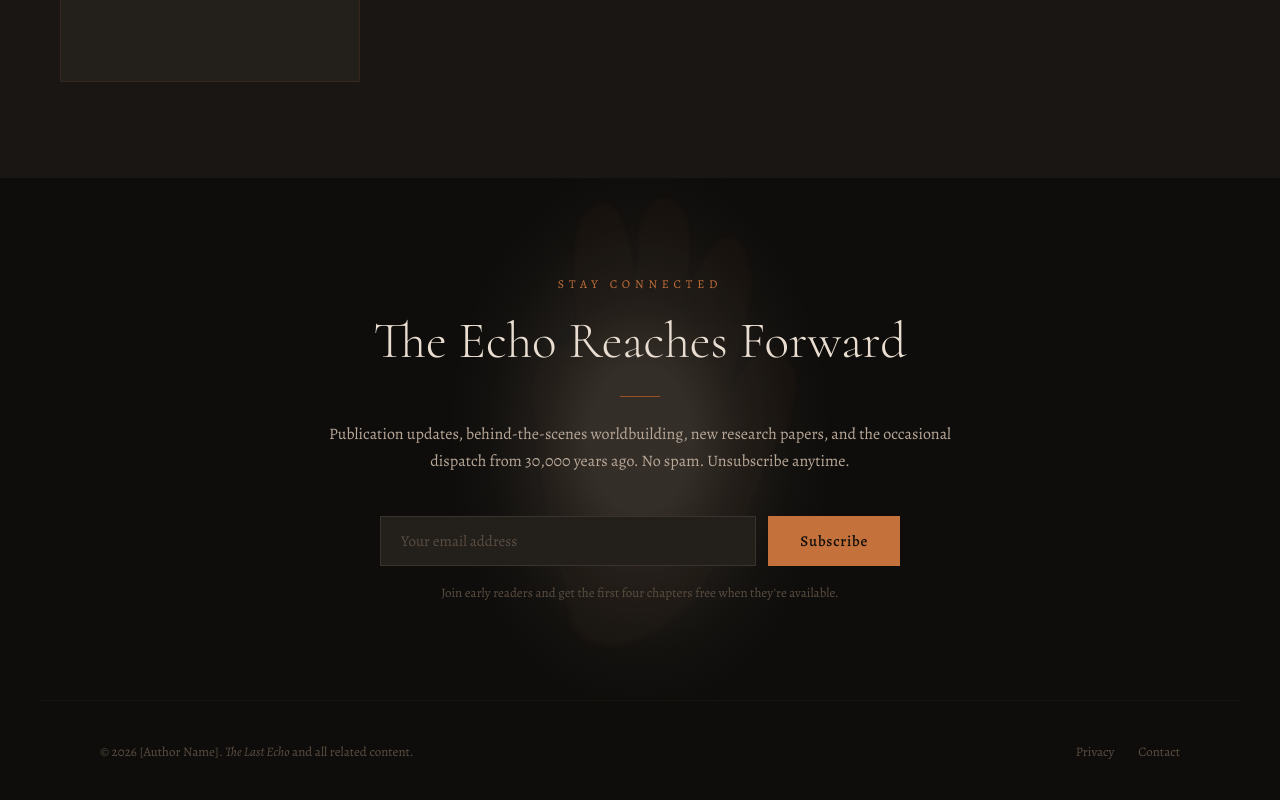
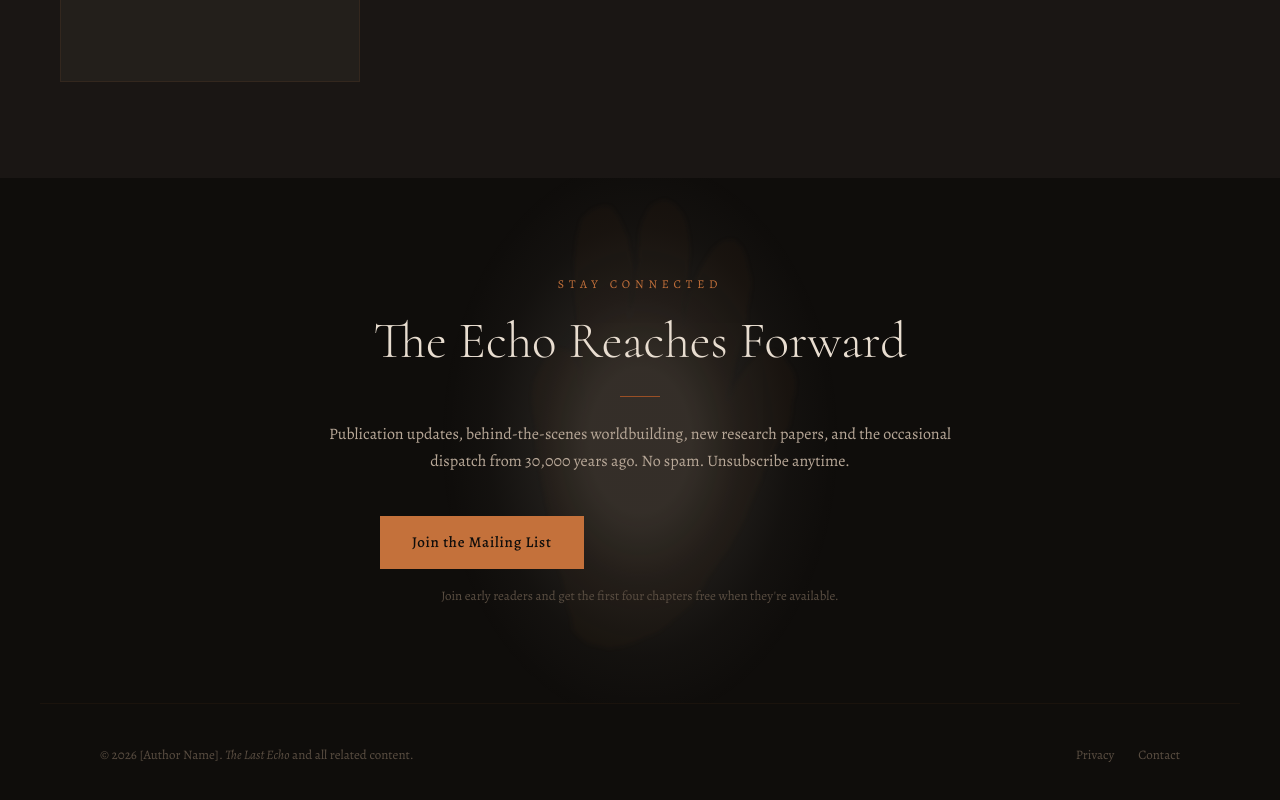
Before and after one commit to doubleendertime-hash/last-echo-site, a plain HTML site: page index.html in a window 1280 px wide. Shown: the part 6282-7082 px from the top of the page. Drawn offline with nearby package versions, Linux system fonts and the light colour scheme.

Commit message:
update email link mailchimp

```diff
--- a/index.html
+++ b/index.html
@@ -515,10 +515,11 @@ body::before{content:'';position:fixed;inset:0;background-image:url("data:[embed
       <div class="section-divider" style="margin-left:auto;margin-right:auto"></div>
       <p class="section-subtitle" style="text-align:center">Publication updates, behind-the-scenes worldbuilding, new research papers, and the occasional dispatch from 30,000 years ago. No spam. Unsubscribe anytime.</p>
     </div>
-    <form class="newsletter-form reveal reveal-delay-2" onsubmit="event.preventDefault(); this.innerHTML='<p style=\'color:var(--ochre);font-family:var(--font-heading);font-size:20px;font-style:italic;padding:14px 0\'>The Song carries your name now. Welcome.</p>'; return false;">
-      <input type="email" class="newsletter-input" placeholder="Your email address" required>
-      <button type="submit" class="btn btn-primary">Subscribe</button>
-    </form>
+    <div class="newsletter-form">
+      <a href="https://eepurl.com/jCe_wg" target="_blank" class="btn btn-primary">
+        Join the Mailing List
+      </a>
+    </div>
     <p class="newsletter-note reveal reveal-delay-3">Join early readers and get the first four chapters free when they're available.</p>
   </div>
 </section>
```
